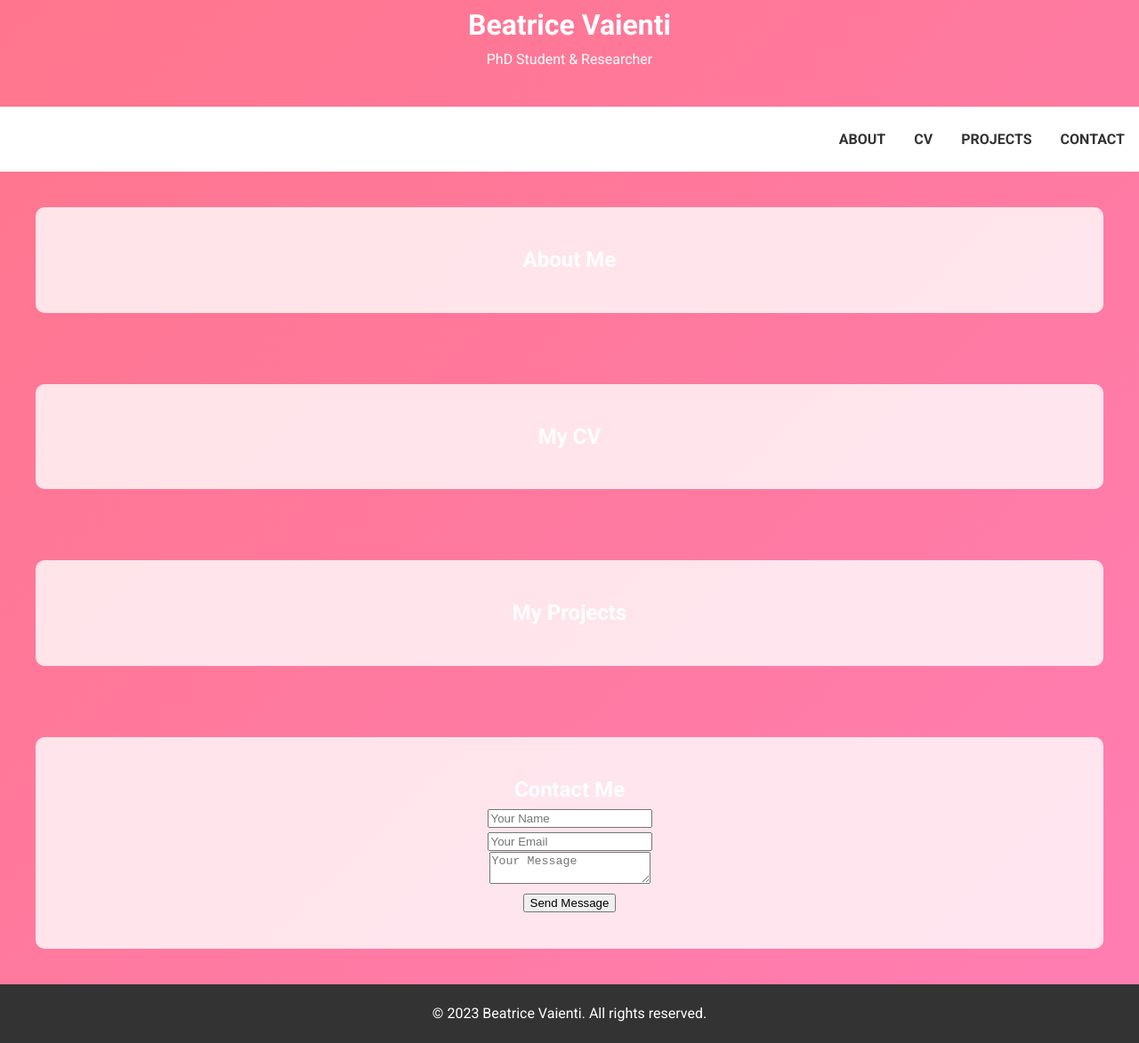
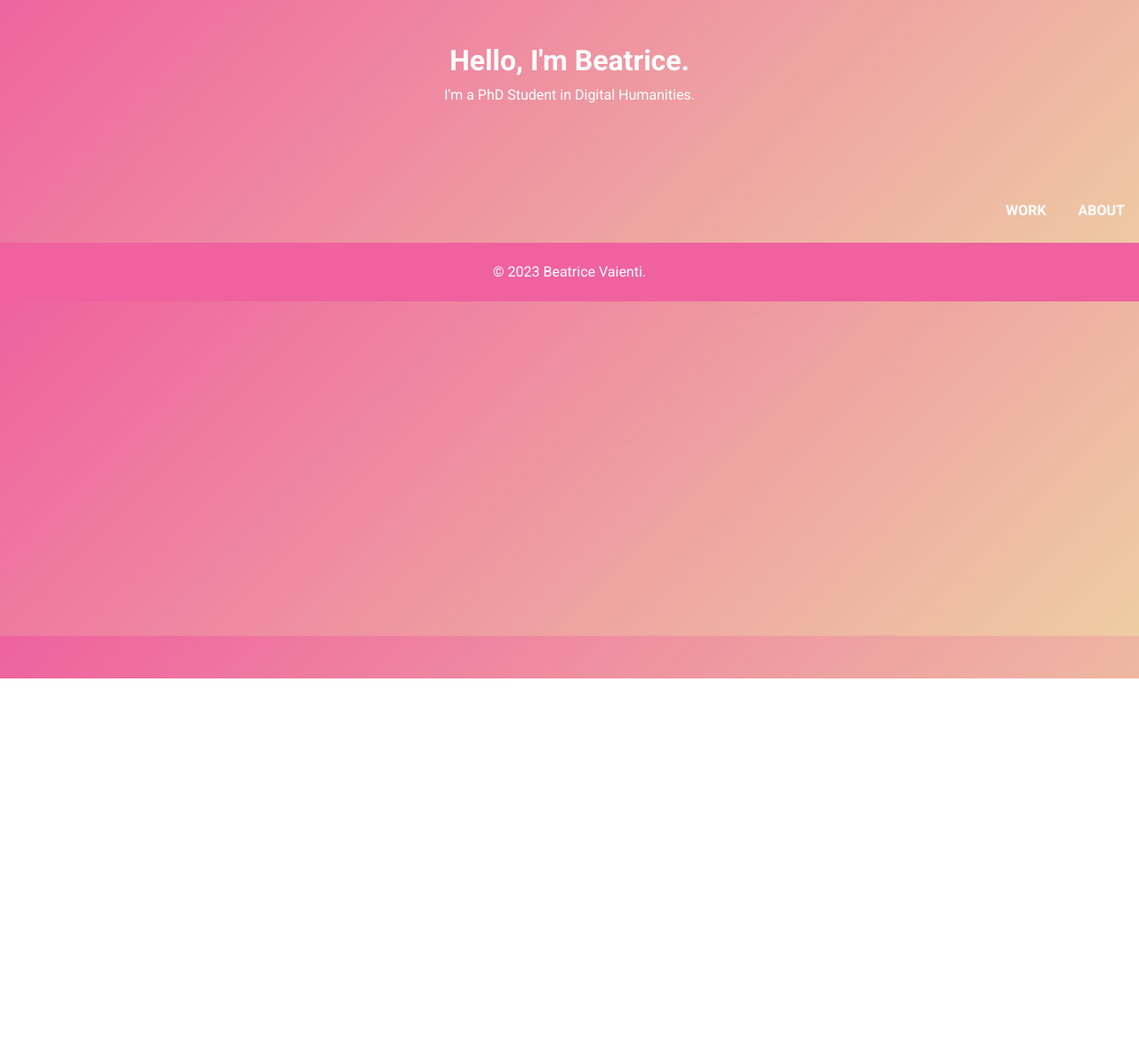
Before and after one commit to BeatriceVaienti/website, a plain HTML site: page index.html in a window 1280 px wide. Shown: the part 37-1210 px from the top of the page at 89% size. After the commit the page ends 800 px from the top, so only its background shows below. Drawn offline with Linux system fonts and the light colour scheme.

Commit message:
Update index.html

```diff
--- a/index.html
+++ b/index.html
@@ -3,10 +3,8 @@
 <head>
     <title>Beatrice Vaienti - PhD Student @ DHLAB, EPFL</title>
     <style>
-        /* Add Google Font */
         @import url('https://fonts.googleapis.com/css2?family=Roboto:wght@400;700&display=swap');
 
-        /* Basic reset */
         *, *:before, *:after {
             box-sizing: border-box;
         }
@@ -16,30 +14,28 @@
             font-family: 'Roboto', sans-serif;
         }
 
-        /* Style for the body */
         body {
-            background: linear-gradient(135deg, #ff758c 0%, #ff7eb3 100%);
-            color: white;
+            background: linear-gradient(135deg, #EF629F 0%, #EECDA3 100%);
+            color: #333;
             line-height: 1.6;
         }
 
-        /* Header styles */
         .header {
-            padding: 40px;
+            padding: 80px;
             text-align: center;
+            color: white;
         }
 
-        /* Navigation menu styles */
         .navigation {
-            background-color: #fff;
-            color: #333;
+            background-color: transparent;
+            color: white;
             overflow: hidden;
             padding: 10px 0;
+            text-align: right;
         }
         .navigation a {
-            float: right;
-            display: block;
-            color: #333;
+            display: inline-block;
+            color: white;
             text-align: center;
             padding: 14px 16px;
             text-decoration: none;
@@ -47,11 +43,9 @@
             font-weight: 700;
         }
         .navigation a:hover {
-            background-color: #ddd;
-            color: black;
+            color: #EF629F;
         }
 
-        /* Section styles */
         .section {
             padding: 20px;
             text-align: center;
@@ -62,12 +56,7 @@
             padding: 40px;
             border-radius: 10px;
         }
-        .section img {
-            width: 100px;
-            border-radius: 50%;
-        }
 
-        /* Gallery styles */
         .gallery {
             display: flex;
             flex-wrap: wrap;
@@ -79,6 +68,7 @@
             border-radius: 10px;
             overflow: hidden;
             transition: transform 0.3s ease;
+            box-shadow: 0 5px 15px rgba(0,0,0,0.3);
         }
         .gallery-item:hover {
             transform: translateY(-5px);
@@ -89,71 +79,36 @@
             display: block;
         }
 
-        /* Footer styles */
         .footer {
-            background-color: #333;
+            background-color: #EF629F;
             color: white;
             padding: 20px;
             text-align: center;
         }
+
+        /* Add your own styles here to match the example */
+        /* Example: Change font sizes, add new sections, modify colors, etc. */
+
     </style>
 </head>
 <body>
 
 <div class="header">
-    <h1>Beatrice Vaienti</h1>
-    <p>PhD Student & Researcher</p>
+    <h1>Hello, I'm Beatrice.</h1>
+    <p>I'm a PhD Student in Digital Humanities.</p>
 </div>
 
 <div class="navigation">
-    <a href="#contact">Contact</a>
-    <a href="#projects">Projects</a>
-    <a href="#cv">CV</a>
-    <a href="#bio">About</a>
+    <a href="#work">Work</a>
+    <a href="#about">About</a>
+    <!-- Add other links as needed -->
 </div>
 
-<div class="section" id="bio">
-    <div class="section-light">
-        <h2>About Me</h2>
-        <p><!-- Your bio goes here --></p>
-    </div>
-</div>
-
-<div class="section" id="cv">
-    <div class="section-light">
-        <h2>My CV</h2>
-        <p><!-- Summary of your CV or a link to download --></p>
-    </div>
-</div>
-
-<div class="section" id="projects">
-    <div class="section-light">
-        <h2>My Projects</h2>
-        <div class="gallery">
-            <!-- Insert your projects with images and descriptions here -->
-            <!-- Example: -->
-            <!-- <div class="gallery-item">
-                <img class="gallery-image" src="path-to-your-image.jpg" alt="Project Description">
-                <p>Project Title</p>
-            </div> -->
-        </div>
-    </div>
-</div>
-
-<div class="section" id="contact">
-    <div class="section-light">
-        <h2>Contact Me</h2>
-        <form action="mailto:your-email@example.com" method="post" enctype="text/plain">
-            <input type="text" name="name" placeholder="Your Name"><br>
-            <input type="email" name="mail" placeholder="Your Email"><br>
-            <textarea name="comment" placeholder="Your Message"></textarea><br>
-            <input type="submit" value="Send Message">
-        </form>
-    </div>
-</div>
+<!-- Add your content sections here following the example -->
+<!-- Each section should have a .section-light class and contain a .gallery for projects -->
 
 <div class="footer">
-    <p>&copy; 2023 Beatrice Vaienti. All rights reserved.</p>
+    <p>&copy; 2023 Beatrice Vaienti.</p>
 </div>
 
 </body>
```
